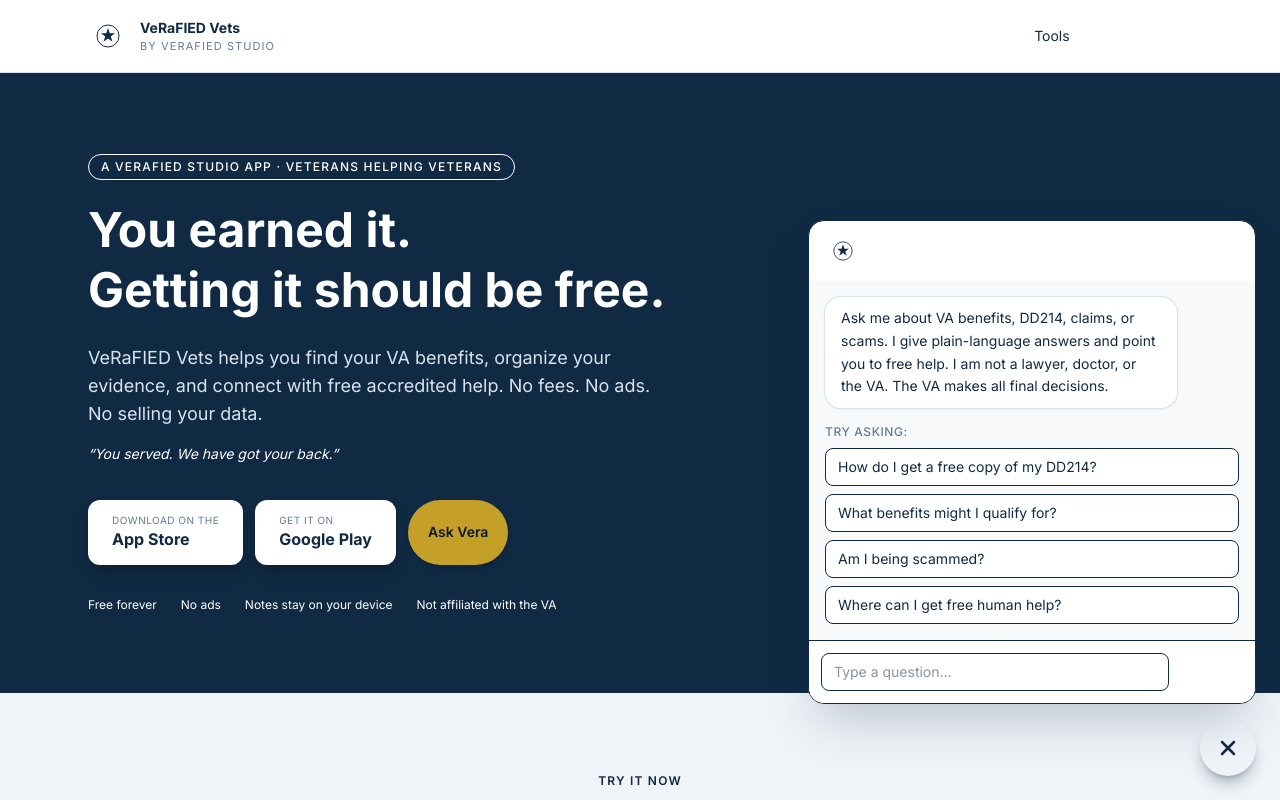
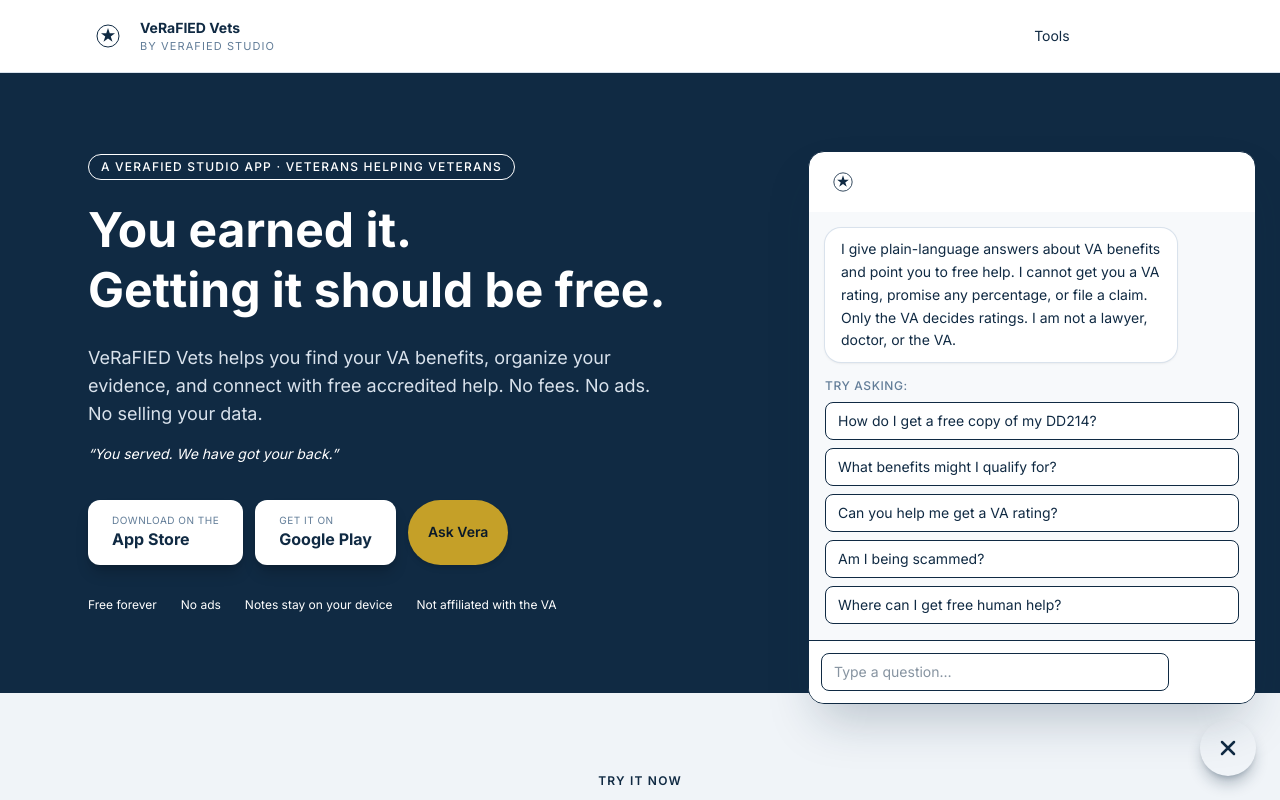
Before and after one commit to latorre0825-creator/verafied-vets, a Next.js app: page / in a window 1280 px wide. Both pictures are taken after a click on the button "Vera". Shown: the top 800 px of the page. Built offline with nearby package versions, Linux system fonts and the light colour scheme; no server answers.

Commit message:
Strengthen Vera answers: clear that she cannot get a VA rating and only the VA decides

```diff
--- a/src/app/components/VeraChat.tsx
+++ b/src/app/components/VeraChat.tsx
@@ -8,26 +8,30 @@
 const canned: { q: string; a: string }[] = [
   {
     q: "How do I get a free copy of my DD214?",
-    a: "Your military records are free to request from the National Archives, online at archives.gov/veterans or by mail with Standard Form 180. An accredited VSO can also help you request them for free. Use the DD214 Help tool on this page.",
+    a: "Your DD214 is free from the National Archives (archives.gov/veterans) or by mail with Standard Form 180. An accredited VSO can also request it for free. I cannot get it for you, and I cannot get you a VA rating. Only the VA decides ratings.",
   },
   {
     q: "What benefits might I qualify for?",
-    a: "It depends on your service history, discharge status, and health. Use the Benefits Screener on this page — it asks five questions and gives you a plain-language list. The VA makes all final decisions.",
+    a: "I cannot tell you what you qualify for or get you a rating. Only the VA can decide that. The Benefits Screener on this page gives a plain-language list of things you may want to look into. An accredited VSO can help you prepare for free. The VA makes all final decisions.",
+  },
+  {
+    q: "Can you help me get a VA rating?",
+    a: "No. I cannot get you a VA rating, promise a percentage, or file a claim. Only the Department of Veterans Affairs decides ratings and benefits. I can point you to free tools and accredited VSOs who help for free. I am not a lawyer, doctor, or the VA.",
   },
   {
     q: "Am I being scammed?",
-    a: "Common red flags: anyone who charges you to file your first claim, anyone who promises you a specific rating or percentage, or anyone who asks you to exaggerate symptoms. Check the Scam Shield tool. Free, accredited help is available through VSOs.",
+    a: "Walk away from anyone who charges you to file your first claim, promises you a specific rating or percentage, or asks you to exaggerate. I cannot get you a rating. Check the Scam Shield tool. Free, accredited VSO help is available. The VA makes all decisions.",
   },
   {
     q: "Where can I get free human help?",
-    a: "Accredited Veterans Service Officers (VSOs) help veterans file claims for free. They are trained and recognized by the VA. Search for a local VSO or contact the VA for a referral.",
+    a: "Accredited Veterans Service Officers (VSOs) help veterans prepare and file for free. They are recognized by the VA. I cannot get you a rating or file anything for you. Search for a local VSO. Only the VA decides ratings and benefits.",
   },
 ];
 
 const intro: Msg[] = [
   {
     from: "vera",
-    text: "Ask me about VA benefits, DD214, claims, or scams. I give plain-language answers and point you to free help. I am not a lawyer, doctor, or the VA. The VA makes all final decisions.",
+    text: "I give plain-language answers about VA benefits and point you to free help. I cannot get you a VA rating, promise any percentage, or file a claim. Only the VA decides ratings. I am not a lawyer, doctor, or the VA.",
   },
 ];
 
@@ -49,11 +53,9 @@
     setMessages((m) => [...m, { from: "user", text: trimmed }]);
     setInput("");
 
+    const lower = trimmed.toLowerCase();
     const match = canned.find((c) =>
-      trimmed
-        .toLowerCase()
-        .split(/\s+/)
-        .some((w) => w.length > 3 && c.q.toLowerCase().includes(w)),
+      lower.split(/\s+/).some((w) => w.length > 3 && c.q.toLowerCase().includes(w))
     );
 
     setTimeout(
@@ -64,7 +66,7 @@
             from: "vera",
             text:
               match?.a ??
-              "I can help with common questions about benefits, DD214, and scams. For anything specific to your situation, talk to an accredited VSO. The VA makes all final decisions.",
+              "I cannot get you a VA rating or promise any percentage. Only the VA decides ratings and benefits. I can point you to the free tools on this page or to an accredited VSO who helps for free. I am not a lawyer, doctor, or the VA.",
           },
         ]);
       },
@@ -97,7 +99,7 @@
             </span>
             <div>
               <p className="text-sm font-semibold">Ask Vera</p>
-              <p className="text-xs text-navy-200">Free · Not the VA · Not a lawyer</p>
+              <p className="text-xs text-navy-200">Cannot get a rating · Free · Not the VA</p>
             </div>
           </header>
 
```
